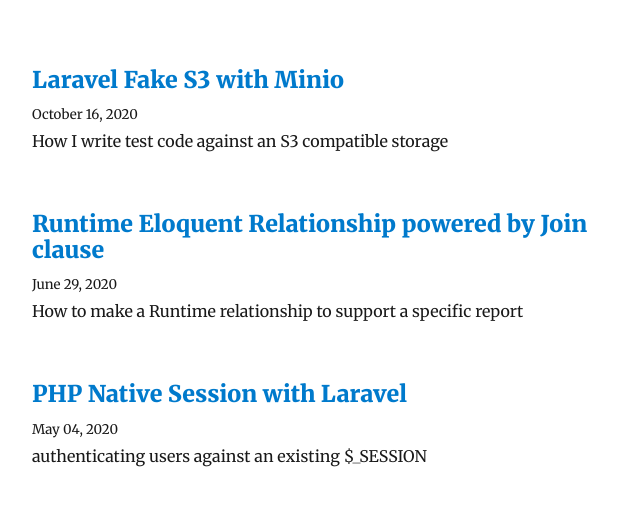
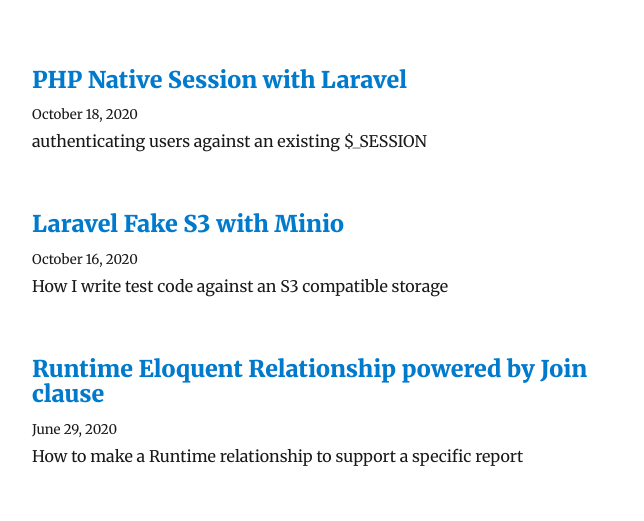
Before and after one commit to deleugpn/blog, a Gatsby site: page / in a window 1280 px wide. Shown: the part 241-762 px from the top of the page, without its empty margins (293-937 px from the left). Built offline with nearby package versions, Linux system fonts and the light colour scheme; Gatsby itself is replaced by a stand-in of ours; some packages are replaced by stand-ins of ours.

Commit message:
Fix date

```diff
--- a/content/blog/php-native-session-with-laravel/index.md
+++ b/content/blog/php-native-session-with-laravel/index.md
@@ -1,6 +1,6 @@
 ---
 title: PHP Native Session with Laravel
-date: "2020-05-04T20:46:30.284Z"
+date: "2020-10-18T13:10:48.284Z"
 description: authenticating users against an existing $_SESSION
 ---
 
```
